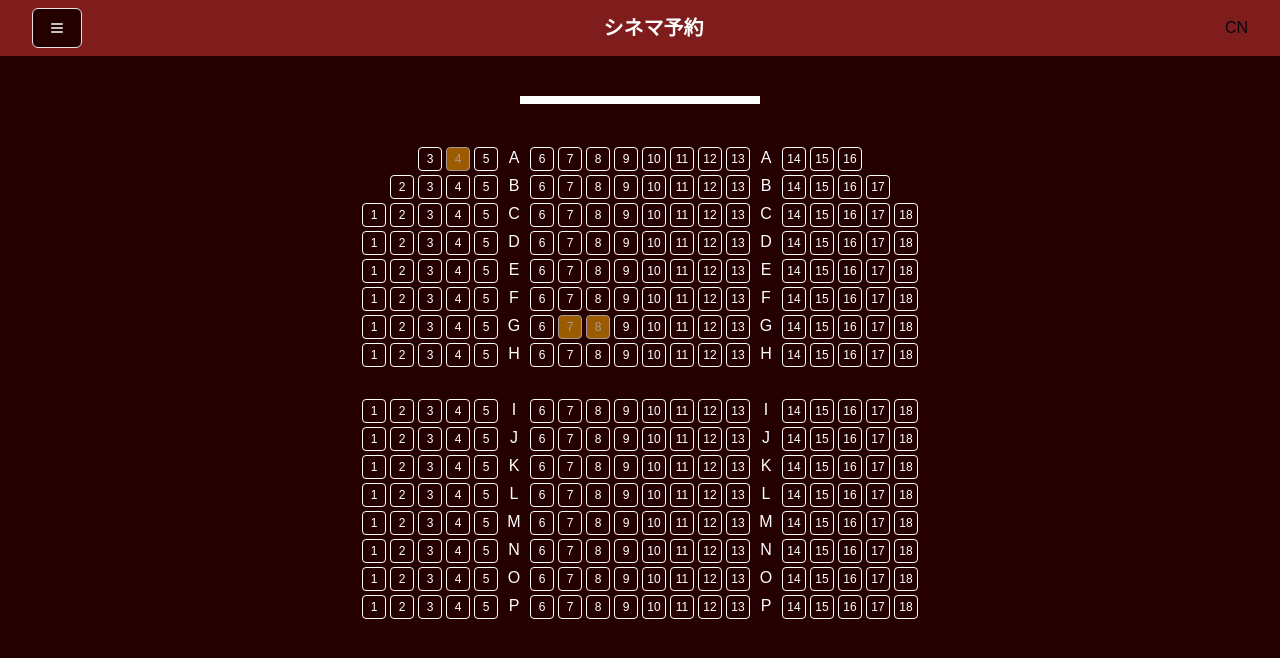
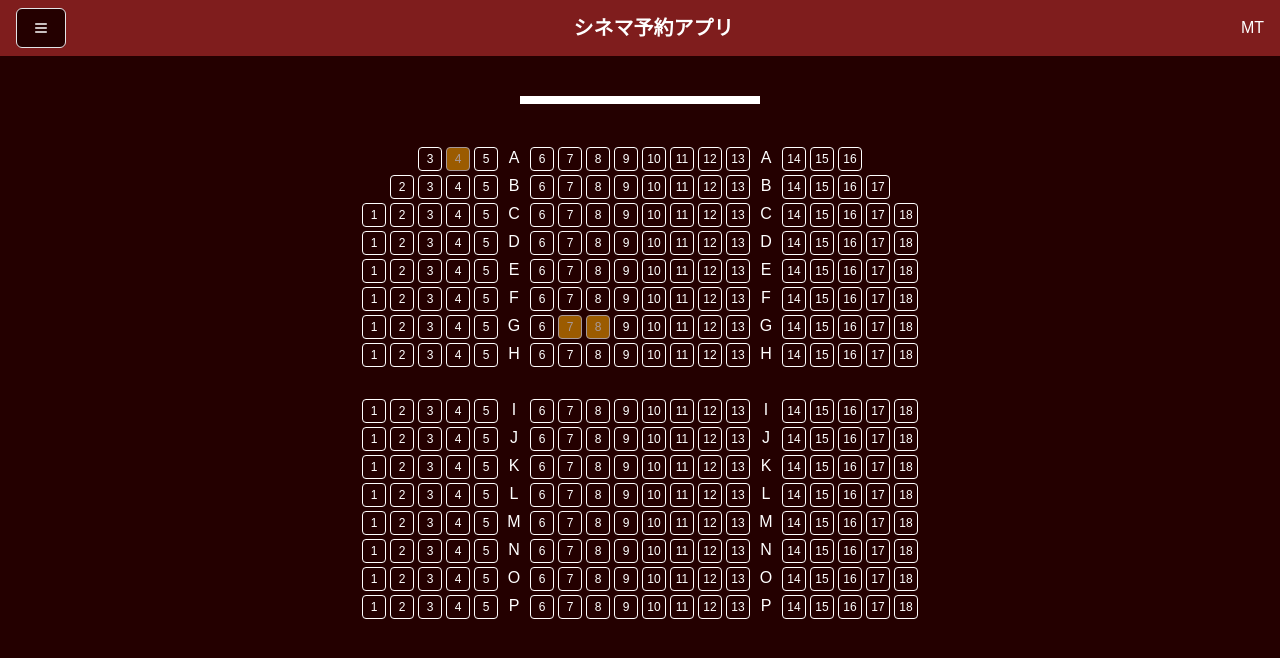
Before and after one commit to TaiyoMaruyama/cinema-reservation-app, a Next.js app in the folder frontend/: page / in a window 1280 px wide. Shown: the top 658 px of the page. Built offline with nearby package versions, Linux system fonts and the light colour scheme.

Commit message:
Headerのプロップスを作成

```diff
--- a/frontend/app/layout.tsx
+++ b/frontend/app/layout.tsx
@@ -1,11 +1,8 @@
+'use client'
+
 import Header from '@/components/header/Header'
-import type { Metadata } from 'next'
+import { metadata } from '@/consts/meta'
 import './globals.css'
-
-export const metadata: Metadata = {
-  title: 'Create Next App',
-  description: 'Generated by create next app',
-}
 
 export default function RootLayout({
   children,
@@ -14,8 +11,16 @@ export default function RootLayout({
 }>) {
   return (
     <html lang='ja'>
+      <head>
+        <meta name='description' content={metadata.description || ''} />
+      </head>
       <body className='w-full'>
-        <Header />
+        <Header
+          handleSidebarOpen={() => alert('open')}
+          headerTitle={String(metadata.title) || ''}
+          userName='MT'
+          setUserName={() => alert('setName')}
+        />
         {children}
       </body>
     </html>
--- a/frontend/components/header/Header.tsx
+++ b/frontend/components/header/Header.tsx
@@ -1,16 +1,25 @@
+'use client'
+
+import type { HeaderProps } from '@/consts/header'
 import { Avatar, AvatarFallback } from '@radix-ui/react-avatar'
 import { Menu } from 'lucide-react'
 import { Button } from '../shadcn/button'
 
-const Header = () => {
+const Header: React.FC<HeaderProps> = ({
+  handleSidebarOpen,
+  headerTitle,
+  userName,
+  // TODO:ログイン機能が実装されたときに使用
+  setUserName,
+}) => {
   return (
-    <header className='h-14 w-full bg-red-900 flex items-center justify-between px-8'>
-      <Button variant='outline'>
+    <header className='h-14 w-full bg-red-900 flex items-center justify-between px-4'>
+      <Button variant='outline' onClick={handleSidebarOpen}>
         <Menu className='text-white' />
       </Button>
-      <h1 className='text-white font-bold text-xl'>シネマ予約</h1>
+      <h1 className='text-white font-bold text-xl'>{headerTitle}</h1>
       <Avatar>
-        <AvatarFallback>CN</AvatarFallback>
+        <AvatarFallback className='text-white'>{userName}</AvatarFallback>
       </Avatar>
     </header>
   )
--- /dev/null
+++ b/frontend/consts/header.ts
@@ -0,0 +1,6 @@
+export interface HeaderProps {
+  handleSidebarOpen: () => void
+  headerTitle: string
+  userName: string
+  setUserName: React.Dispatch<React.SetStateAction<string>>
+}
--- /dev/null
+++ b/frontend/consts/meta.ts
@@ -0,0 +1,6 @@
+import type { Metadata } from 'next'
+
+export const metadata: Metadata = {
+  title: 'シネマ予約アプリ',
+  description: 'このアプリは映画の予約ができるアプリです。',
+}
--- a/package.json
+++ b/package.json
@@ -4,7 +4,8 @@
     "husky": "^9.1.6"
   },
   "scripts": {
-    "biome" : "biome check --write .",
+    "biome" : "biome check",
+    "biome:write" : "biome check --write .",
     "prepare": "husky"
   }
 }
```
